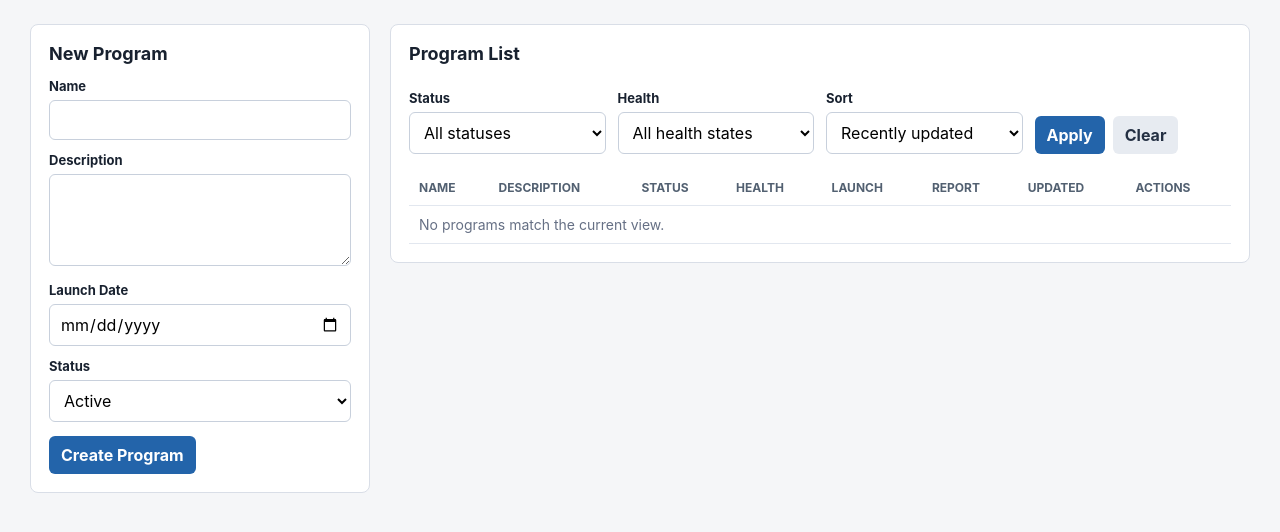
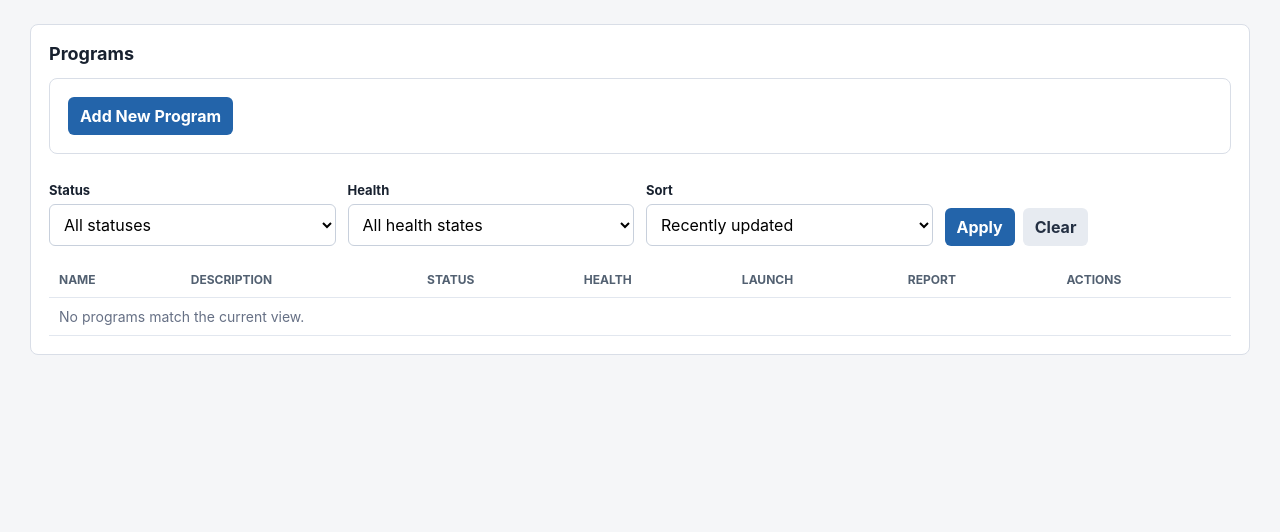
Before and after one commit to sabrinamfm/tpm-cockpit, a FastAPI app: page / in a window 1280 px wide. Shown: the part 131-663 px from the top of the page. Run offline with FastAPI, Linux system fonts and the light colour scheme; data comes from the database, SQL or seed files in the repository; data that the repository does not hold is empty; parts of the project's set-up code (start-up, migrations or seed data) failed here and were passed over.

Commit message:
Refocus home page: full-width program list, collapsible create form
Remove the two-column layout — program list now uses the full width.
Create Program moves into a collapsible panel (same details/summary
pattern as program_detail) above the filter bar. Drop the Updated
column from the list table; it adds noise without operational value.

Co-Authored-By: Claude Sonnet 4.6 <noreply@anthropic.com>

```diff
--- a/app/templates/base.html
+++ b/app/templates/base.html
@@ -21,8 +21,7 @@
     a:hover { text-decoration: underline; }
     .top-links { display: flex; gap: 12px; flex-wrap: wrap; justify-content: flex-end; }
     .muted { color: #667085; }
-    .layout { display: grid; grid-template-columns: minmax(280px, 340px) 1fr; gap: 20px; align-items: start; }
-    .panel { background: #ffffff; border: 1px solid #d9dee7; border-radius: 8px; padding: 18px; }
+.panel { background: #ffffff; border: 1px solid #d9dee7; border-radius: 8px; padding: 18px; }
     label { display: block; margin: 12px 0 6px; font-size: 13px; font-weight: 650; }
     input, textarea, select {
       width: 100%;
@@ -131,7 +130,7 @@
     .collapsible-body { padding: 0 18px 18px; }
     .error { color: #b42318; font-weight: 650; margin-bottom: 10px; }
     @media (max-width: 900px) {
-      header, .layout { display: block; }
+      header { display: block; }
       .panel { margin-bottom: 18px; }
       .filters, .detail-grid, .placeholder-grid, .compact-fields { grid-template-columns: 1fr; }
       th:nth-child(2), td:nth-child(2), th:nth-child(7), td:nth-child(7) { display: none; }
--- a/app/templates/index.html
+++ b/app/templates/index.html
@@ -11,9 +11,11 @@
     <a href="/docs">API docs</a>
   </div>
 </header>
-<div class="layout">
 <section class="panel">
-    <h2>New Program</h2>
+  <h2>Programs</h2>
+  <details id="new-program" class="collapsible-panel">
+    <summary class="button">Add New Program</summary>
+    <div class="collapsible-body">
       <form method="post" action="/programs/create">
         <label for="name">Name</label>
         <input id="name" name="name" required maxlength="200">
@@ -33,9 +35,8 @@
           <button type="submit">Create Program</button>
         </div>
       </form>
-  </section>
-  <section class="panel">
-    <h2>Program List</h2>
+    </div>
+  </details>
   <form class="filters" method="get" action="/">
     <div>
       <label for="status_filter">Status</label>
@@ -81,7 +82,6 @@
         <th>Health</th>
         <th>Launch</th>
         <th>Report</th>
-          <th>Updated</th>
         <th>Actions</th>
       </tr>
     </thead>
@@ -102,7 +102,6 @@
               <span class="muted">No report yet</span>
             {% endif %}
           </td>
-            <td>{{ program.updated_at | format_datetime }}</td>
           <td class="row-actions">
             <details class="action-menu">
               <summary class="button secondary">Actions</summary>
@@ -115,11 +114,10 @@
         </tr>
       {% else %}
         <tr>
-            <td colspan="8" class="muted">No programs match the current view.</td>
+          <td colspan="7" class="muted">No programs match the current view.</td>
         </tr>
       {% endfor %}
     </tbody>
   </table>
 </section>
-</div>
 {% endblock %}
```
Also changed, not shown: tests/test_ui.py (+1 -1 lines). Lines whose indentation alone changed are shown as unchanged.
